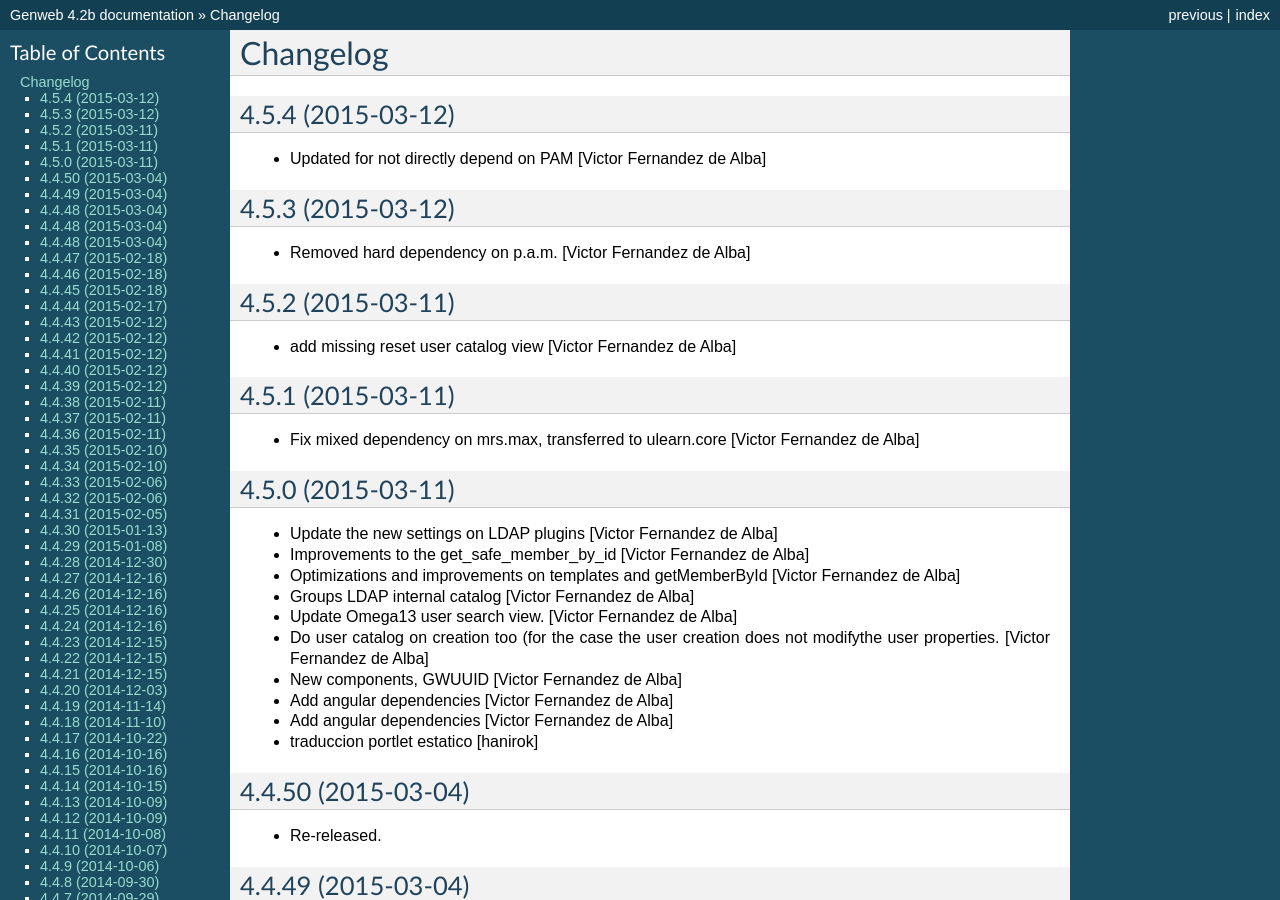
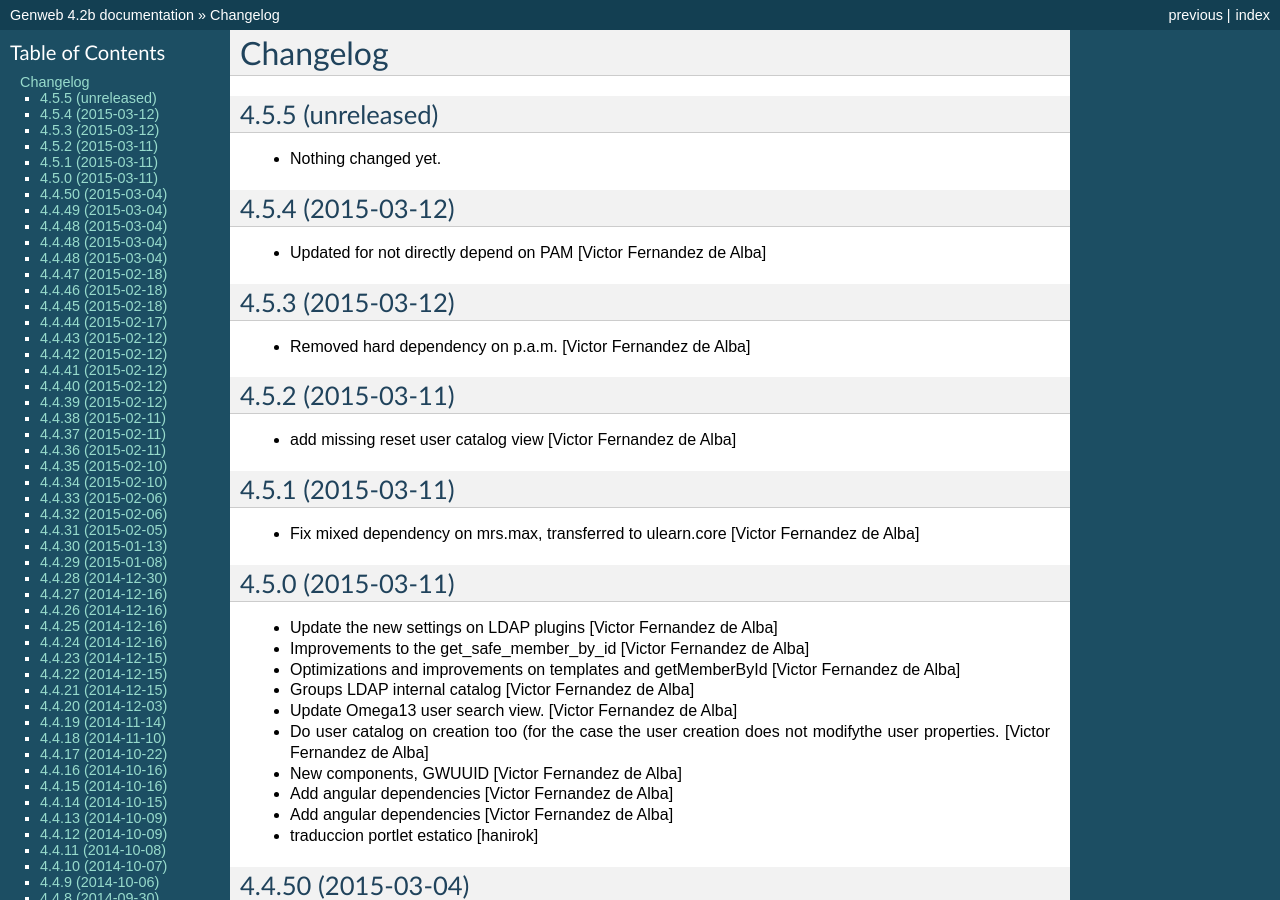
Before and after one commit to UPCnet/genweb.core, a Sphinx documentation site: the page built from docs/HISTORY.rst, in a window 1280 px wide and 900 px high. Built offline with Sphinx 7.4.7, drawn with Linux system fonts in a browser that asks for light colours.

Commit message:
Back to development: 4.5.5

```diff
--- a/docs/HISTORY.rst
+++ b/docs/HISTORY.rst
@@ -1,5 +1,11 @@
 Changelog
 =========
+
+4.5.5 (unreleased)
+------------------
+
+- Nothing changed yet.
+
 
 4.5.4 (2015-03-12)
 ------------------
--- a/setup.py
+++ b/setup.py
@@ -1,7 +1,7 @@
 from setuptools import setup, find_packages
 import os
 
-version = '4.5.4'
+version = '4.5.5.dev0'
 
 README = open("README.rst").read()
 HISTORY = open(os.path.join("docs", "HISTORY.rst")).read()
```
